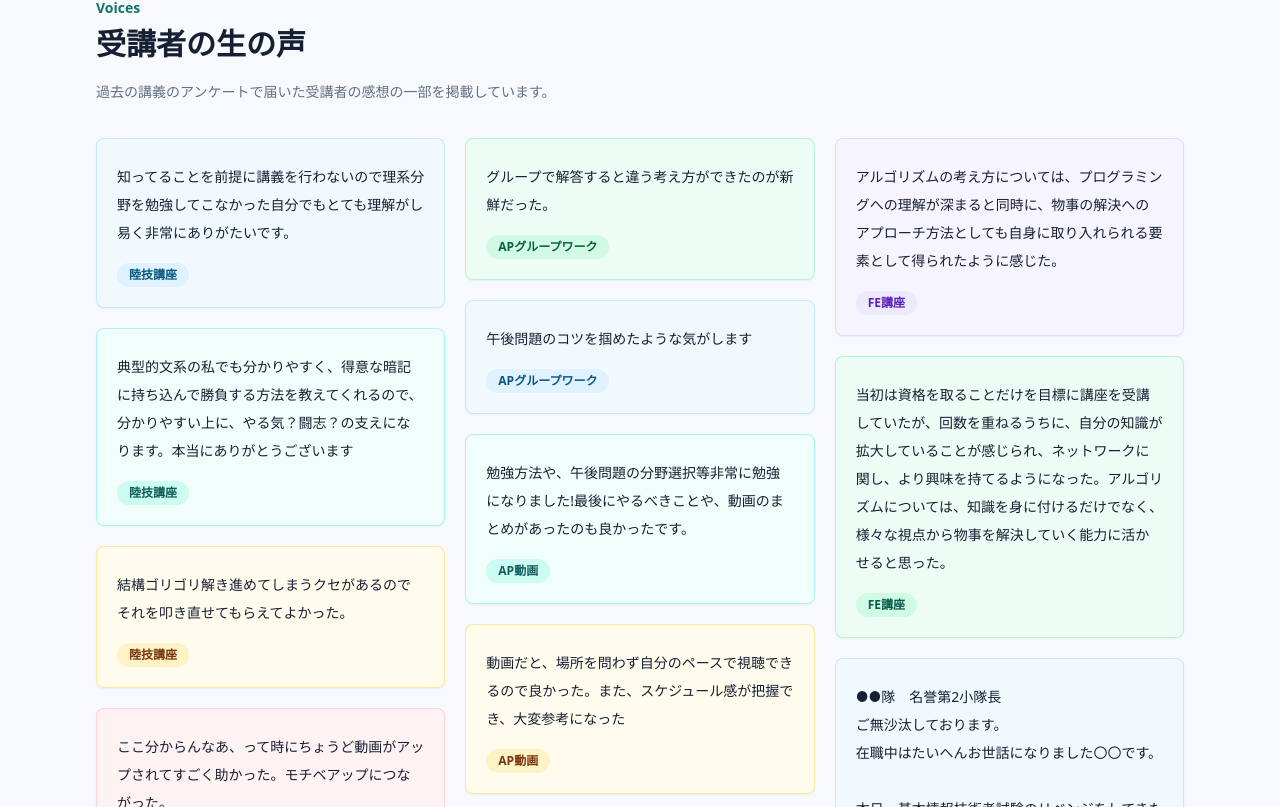
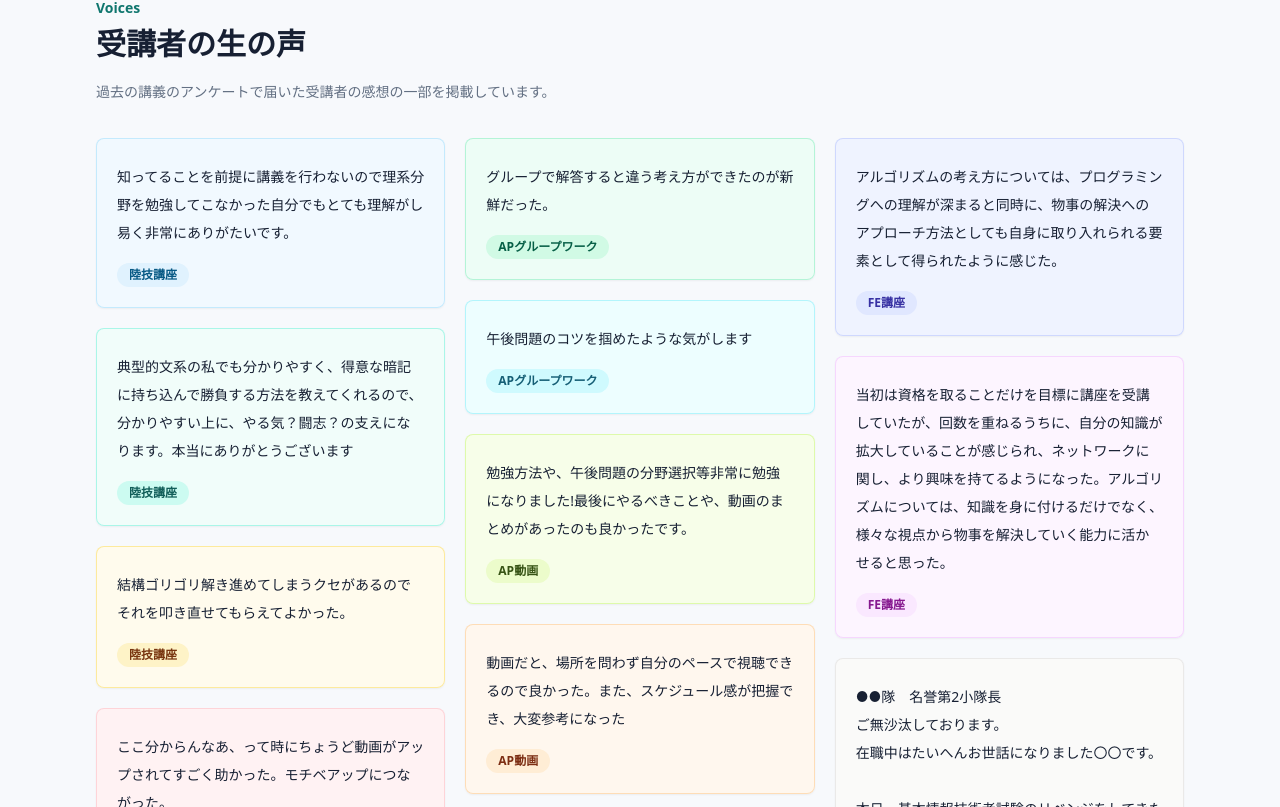
Before and after one commit to hmamiya52-bit/4th-TA_byMamiya, a Next.js app: page / in a window 1280 px wide. Shown: the part 4393-5200 px from the top of the page. Built offline with nearby package versions, Linux system fonts and the light colour scheme.

Commit message:
Use unique pastel testimonial colors

```diff
--- a/src/components/TestimonialSection.tsx
+++ b/src/components/TestimonialSection.tsx
@@ -78,6 +78,34 @@ const cardThemes = [
     card: "border-emerald-200/80 bg-emerald-50/90 dark:border-emerald-400/25 dark:bg-emerald-400/10",
     badge: "bg-emerald-100 text-emerald-800 dark:bg-emerald-400/15 dark:text-emerald-100",
   },
+  {
+    card: "border-cyan-200/80 bg-cyan-50/90 dark:border-cyan-400/25 dark:bg-cyan-400/10",
+    badge: "bg-cyan-100 text-cyan-800 dark:bg-cyan-400/15 dark:text-cyan-100",
+  },
+  {
+    card: "border-lime-200/80 bg-lime-50/90 dark:border-lime-400/25 dark:bg-lime-400/10",
+    badge: "bg-lime-100 text-lime-900 dark:bg-lime-400/15 dark:text-lime-100",
+  },
+  {
+    card: "border-orange-200/80 bg-orange-50/90 dark:border-orange-400/25 dark:bg-orange-400/10",
+    badge: "bg-orange-100 text-orange-900 dark:bg-orange-400/15 dark:text-orange-100",
+  },
+  {
+    card: "border-pink-200/80 bg-pink-50/90 dark:border-pink-400/25 dark:bg-pink-400/10",
+    badge: "bg-pink-100 text-pink-800 dark:bg-pink-400/15 dark:text-pink-100",
+  },
+  {
+    card: "border-indigo-200/80 bg-indigo-50/90 dark:border-indigo-400/25 dark:bg-indigo-400/10",
+    badge: "bg-indigo-100 text-indigo-800 dark:bg-indigo-400/15 dark:text-indigo-100",
+  },
+  {
+    card: "border-fuchsia-200/80 bg-fuchsia-50/90 dark:border-fuchsia-400/25 dark:bg-fuchsia-400/10",
+    badge: "bg-fuchsia-100 text-fuchsia-800 dark:bg-fuchsia-400/15 dark:text-fuchsia-100",
+  },
+  {
+    card: "border-stone-200/80 bg-stone-50/90 dark:border-stone-400/25 dark:bg-stone-400/10",
+    badge: "bg-stone-100 text-stone-800 dark:bg-stone-400/15 dark:text-stone-100",
+  },
 ];
 
 export function TestimonialSection() {
```
